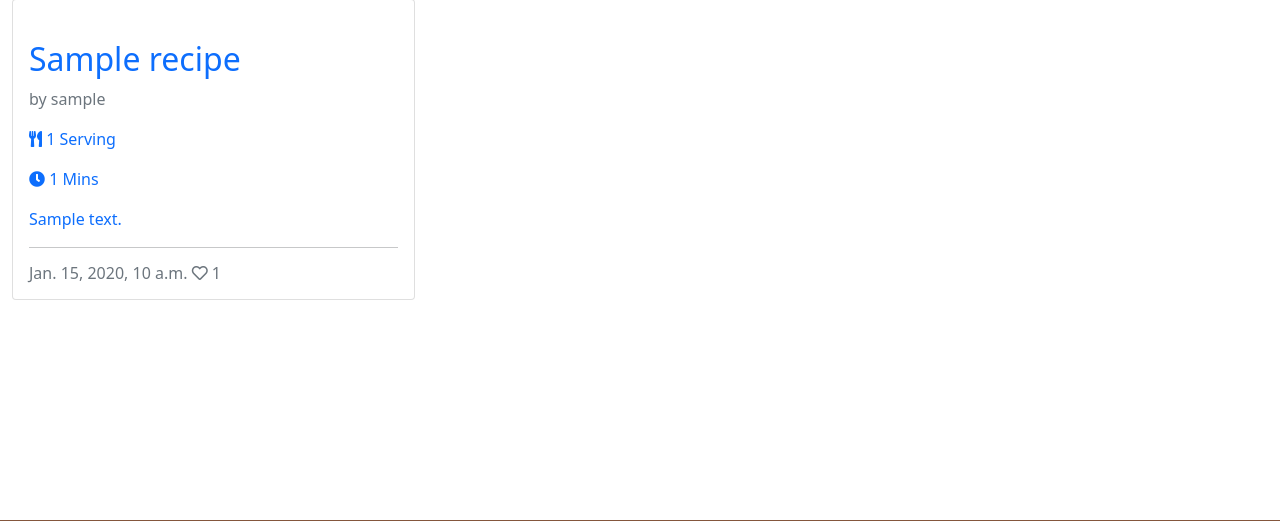
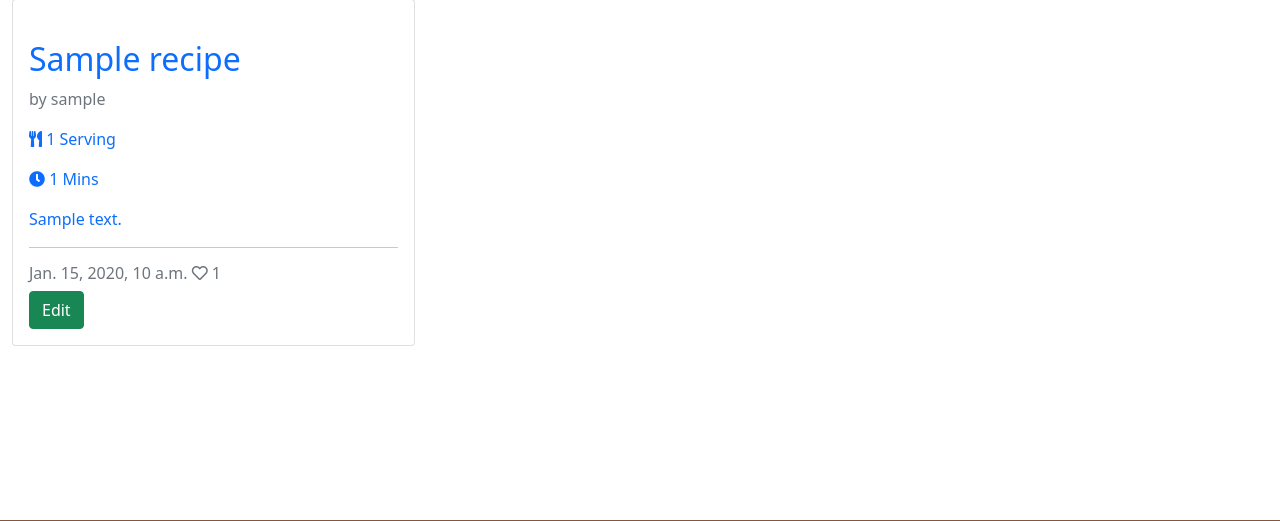
Before and after one commit to Faris-07/Munch, a Django app: page /recipes/ in a window 1280 px wide. Shown: the part 200-721 px from the top of the page. Run offline with Django 3.2, Linux system fonts and the light colour scheme; a user stored in the database is signed in; tables that the repository leaves empty hold one stand-in row (values such as "Sample post").

Commit message:
Add edit button to post and added user authentication so only author can edit

```diff
--- a/templates/recipes.html
+++ b/templates/recipes.html
@@ -39,6 +39,9 @@
                             <hr />
                             <p class="card-text text-muted h6">{{ recipe.published_on}} <i class="far fa-heart"></i>
                                 {{ recipe.number_of_likes }}</p>
+                                {% if user.is_authenticated and user.id == recipe.author.id %}
+                                <a href="{% url 'edit_recipe' recipe.id %}"><button class="btn btn-success">Edit</button></a>
+                                {% endif %}
                         </div>
                     </div>
                 </div>
```
